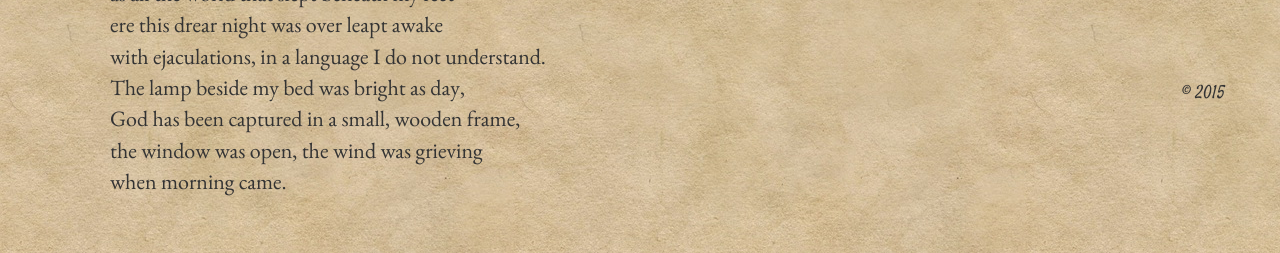
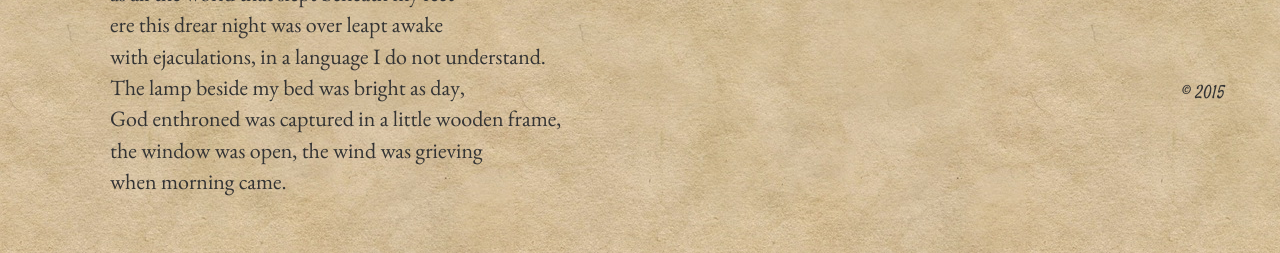
Before and after one commit to jessejohnson/wsgeorge, a Jekyll site: the page built from _posts/2015-04-02-ambrosial-wine.html, in a window 1280 px wide. Shown: the part 781-1034 px from the top of the page. Built offline with Jekyll 4.4.1, drawn with Linux system fonts in a browser that asks for light colours; nearby versions of some CDN libraries.

Commit message:
edit poem

```diff
--- a/_posts/2015-04-02-ambrosial-wine.html
+++ b/_posts/2015-04-02-ambrosial-wine.html
@@ -34,7 +34,7 @@ as all the world that slept beneath my feet <br>
 ere this drear night was over leapt awake <br>
 with ejaculations, in a language I do not understand. <br>
 The lamp beside my bed was bright as day, <br>
-God has been captured in a small, wooden frame, <br>
+God enthroned was captured in a little wooden frame, <br>
 the window was open, the wind was grieving <br>
 when morning came. <br>
 </p>
```
